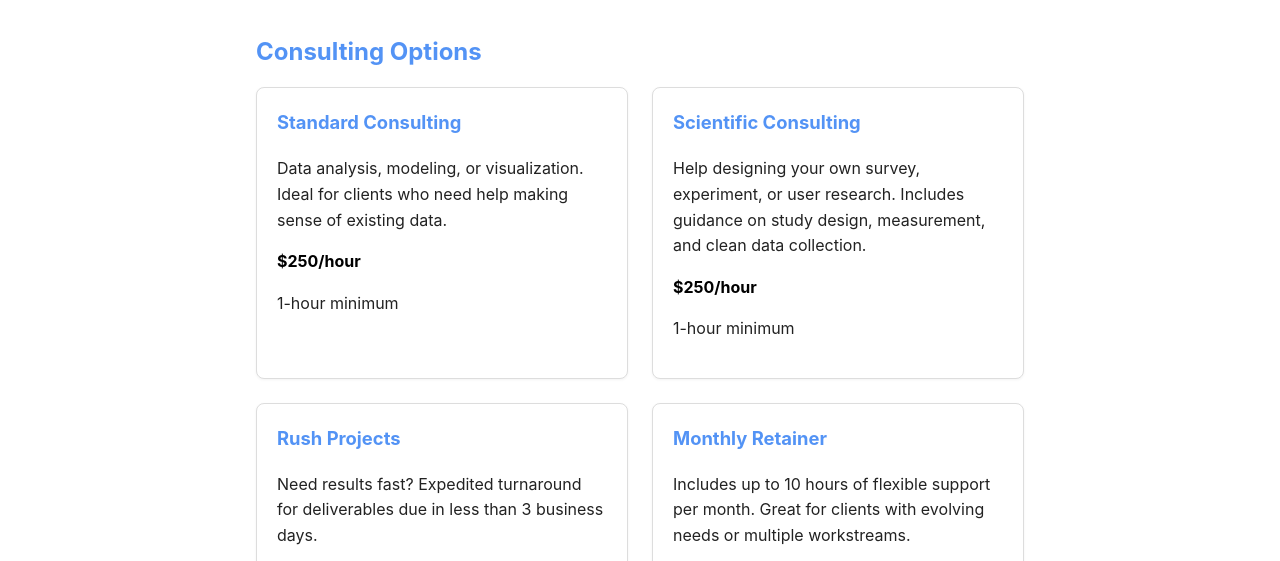
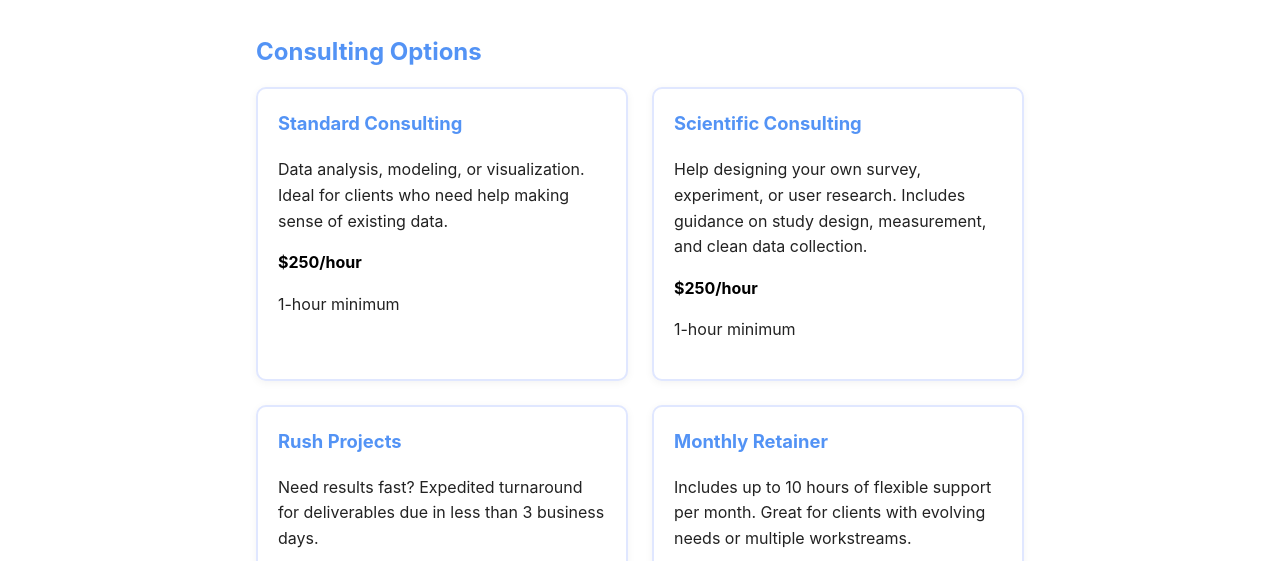
Before and after one commit to rosssheehy/focusiq.github.io, a plain HTML site: page fees/index.html in a window 1280 px wide. Shown: the part 218-779 px from the top of the page. Drawn offline with Linux system fonts and the light colour scheme.

Commit message:
Update index.html
added additional shading to boxes

```diff
--- a/fees/index.html
+++ b/fees/index.html
@@ -112,12 +112,13 @@
     }
 
     .fee-item {
-      background: #fff;
-      border: 1px solid #ddd;
-      padding: 1.25rem;
-      border-radius: 8px;
-      box-shadow: 0 1px 3px rgba(0, 0, 0, 0.05);
-    }
+  background: #fff;
+  border: 2px solid #e0e7ff;
+  padding: 1.25rem;
+  border-radius: 10px;
+  box-shadow: 0 2px 8px rgba(0, 0, 0, 0.05);
+  transition: transform 0.15s ease-in-out;
+}
 
     .fee-item h3 {
       margin-top: 0;
@@ -130,7 +131,10 @@
       color: #000;
       margin-top: 0.5rem;
     }
-  </style>
+  .fee-item:hover {
+  transform: translateY(-2px);
+}
+</style>
 </head>
 <body>
   <header>
```
